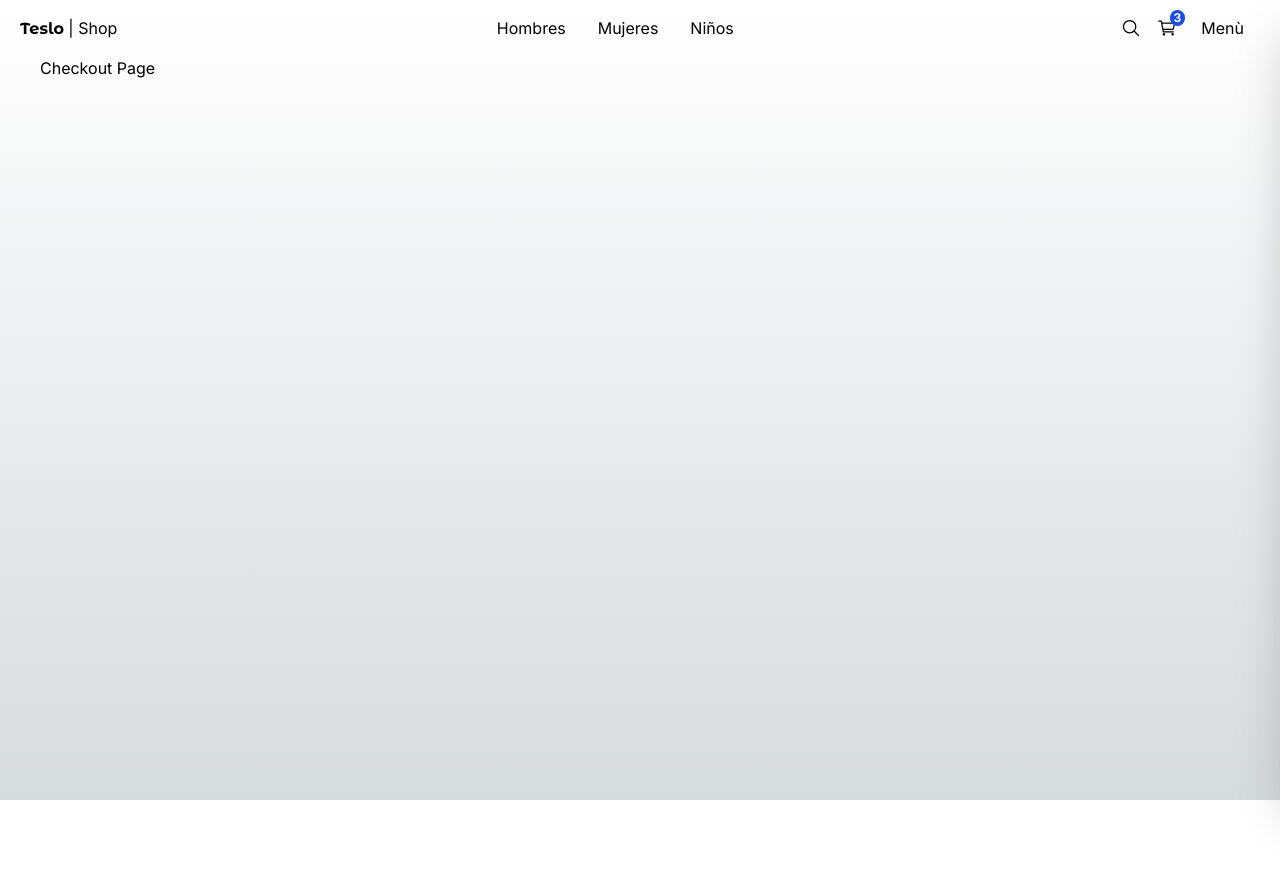
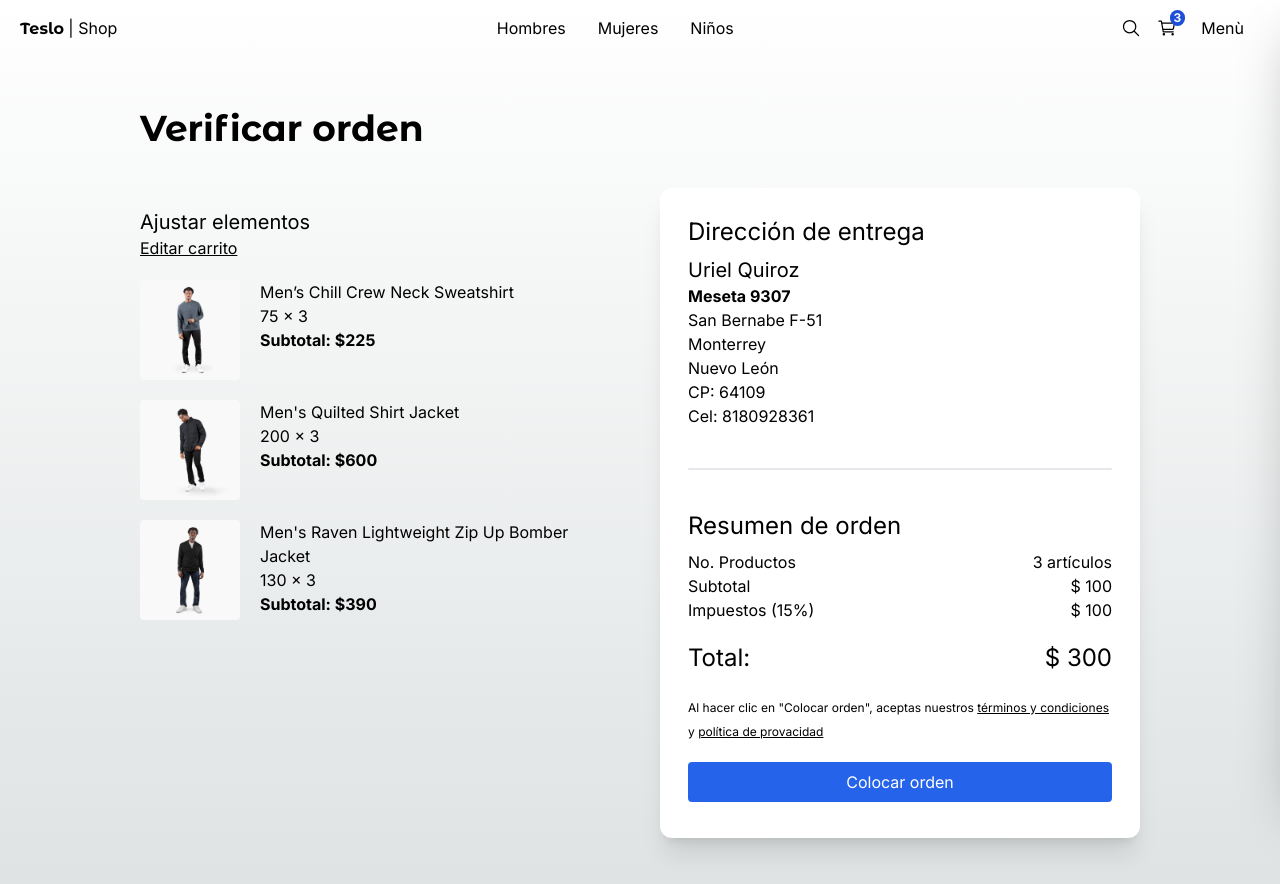
Before and after one commit to UrielQuiroz/teslo-shop, a Next.js app: page /checkout in a window 1280 px wide. Shown: the top 884 px of the page. Before the commit the page ends 800 px from the top, so only its background shows below. Built offline with nearby package versions, Linux system fonts and the light colour scheme.

Commit message:
Pantalla de verificación de compra

```diff
--- a/src/app/(shop)/checkout/page.tsx
+++ b/src/app/(shop)/checkout/page.tsx
@@ -1,8 +1,102 @@
+import Link from "next/link";
+import { QuantitySelector, Title } from "@/components";
+import { initialData } from "@/seed/seed";
+import Image from "next/image";
+
+const productsInCart = [
+  initialData.products[0],
+  initialData.products[1],
+  initialData.products[2],
+]
 
 export default function () {
   return (
-    <div>
-      <h1>Checkout Page</h1>
+    <div className="flex justify-center items-center mb-72 px-10 sm:px-0">
+      <div className="flex flex-col w-[1000px]">
+
+        <Title title="Verificar orden"/>
+
+        <div className="grid grid-cols-1 sm:grid-cols-2 gap-10">
+
+          {/* CARRITO */}
+          <div className="flex flex-col mt-5">
+            <span className="text-xl">Ajustar elementos</span>
+            <Link href="/cart" className="underline mb-5">
+              Editar carrito
+            </Link>
+
+
+          {/* ARTICULOS */}
+          {productsInCart.map(product => (
+            <div key={product.slug} className="flex mb-5">
+              <Image
+                src={`/products/${product.images[0]}`}
+                width={100}
+                height={100}
+                style={{
+                  width: '100px',
+                  height: '100px'
+                }}
+                alt={product.title}
+                className="mr-5 rounded"/>
+
+              <div>
+                <p>{product.title}</p>
+                <p>{product.price} x 3</p>
+                <p className="font-bold">Subtotal: ${product.price * 3}</p>
+              </div>
+            </div>
+          ))}
+          </div>
+
+          {/* ORDENES */}
+          <div className="bg-white rounded-xl shadow-xl p-7">
+            <h2 className="text-2xl mb-2">Dirección de entrega</h2>
+            <div className="mb-10">
+              <p className="text-xl">Uriel Quiroz</p>
+              <p className="font-bold">Meseta 9307</p>
+              <p>San Bernabe F-51</p>
+              <p>Monterrey</p>
+              <p>Nuevo León</p>
+              <p>CP: 64109</p>
+              <p>Cel: 8180928361</p>
+            </div>
+
+            {/* DIVIDER */}
+            <div className="w-full h-0.5 rounded bg-gray-200 mb-10"/>
+
+            <h2 className="text-2xl mb-2">Resumen de orden</h2>
+
+            <div className="grid grid-cols-2">
+              <span>No. Productos</span>
+              <span className="text-right">3 artículos</span>
+
+              <span>Subtotal</span>
+              <span className="text-right">$ 100</span>
+
+              <span>Impuestos (15%)</span>
+              <span className="text-right">$ 100</span>
+
+              <span className="mt-5 text-2xl">Total:</span>
+              <span className="mt-5 text-2xl text-right">$ 300</span>
+            </div>
+            <div className="mt-5 mb-2 w-full">
+              <p className="mb-5">
+                <span className="text-xs">
+                  Al hacer clic en "Colocar orden", aceptas nuestros <a href="#" className="underline">términos y condiciones</a> y <a href="#" className="underline">política de provacidad</a>
+                </span>
+              </p>
+              <Link
+                className="flex btn-primary justify-center"
+                href="/orders/123">
+                Colocar orden
+              </Link>
+          </div>
+          </div>
+
+        </div>
+
+      </div>
     </div>
   );
 }
```
